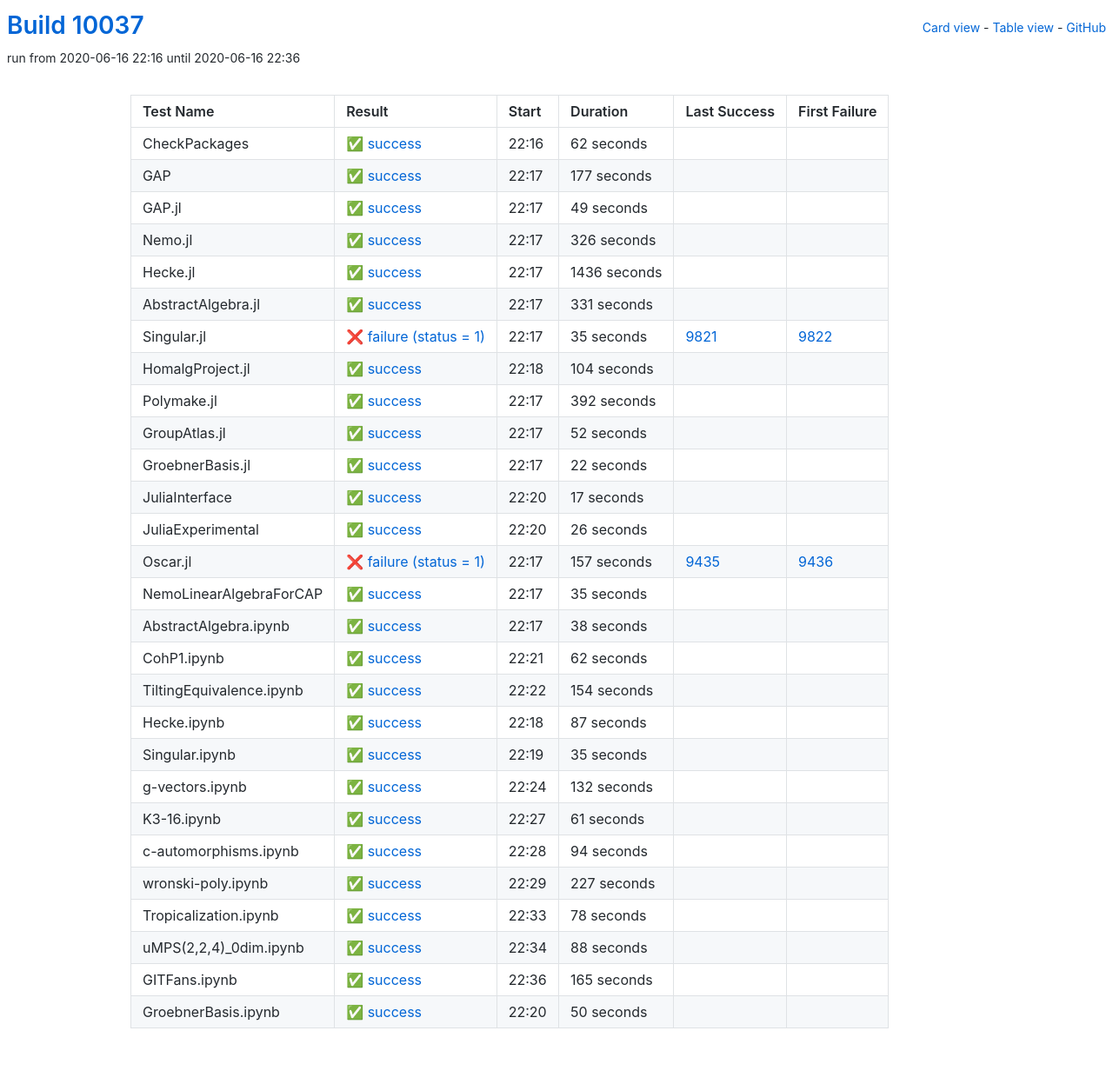
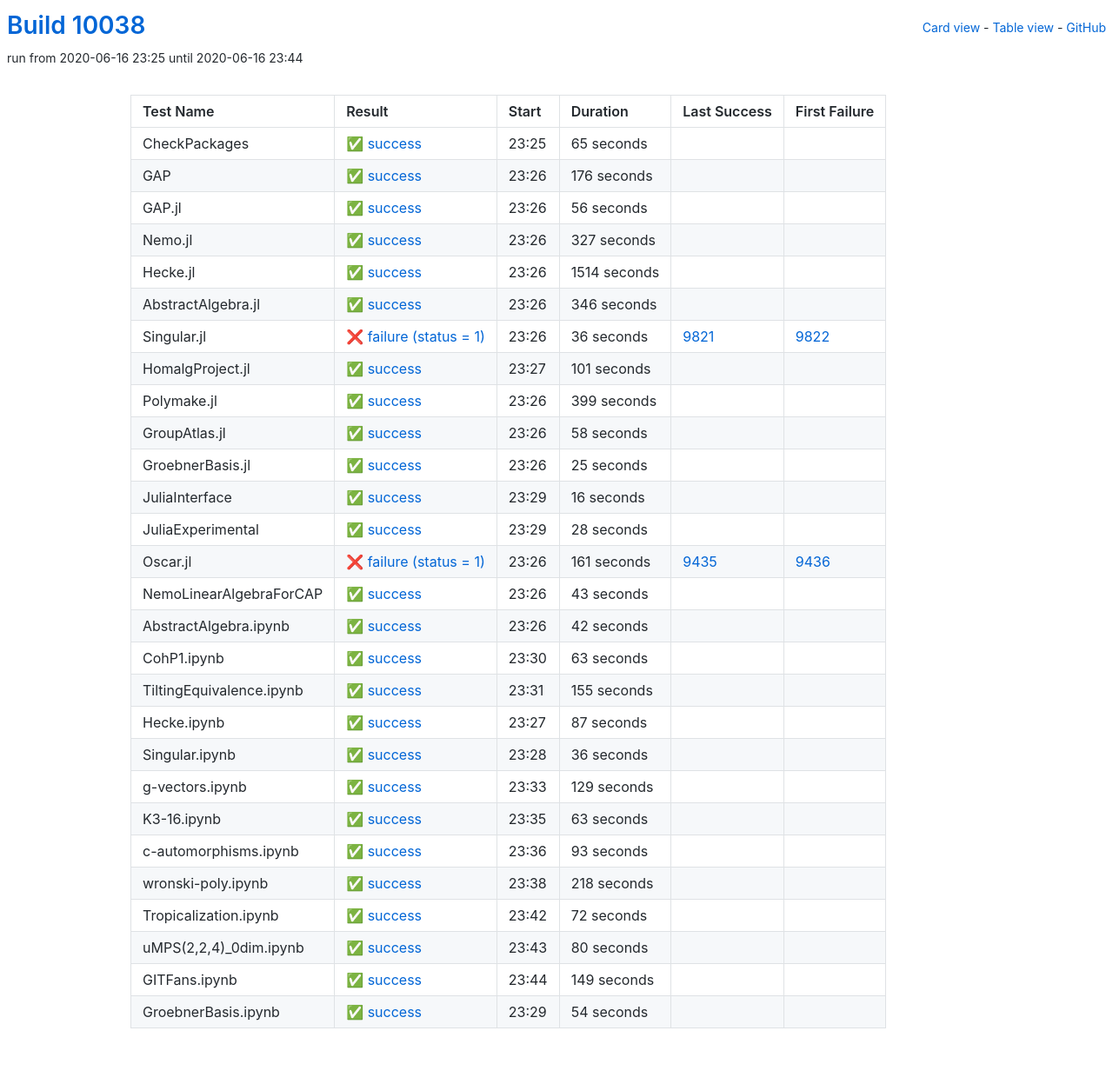
Before and after one commit to oscar-system/oscar-ci-status, a Jekyll site: the page built from table.html, in a window 1280 px wide. Shown: the whole page at 87% size. Built offline with Jekyll 4.4.1, drawn with Linux system fonts in a browser that asks for light colours.

Commit message:
Build #10038

```diff
--- a/_data/ci.yml
+++ b/_data/ci.yml
@@ -1,6 +1,6 @@
 ---
-build: 10037
-build_url: https://oscarci.mathematik.uni-kl.de/job/oscar/10037/
+build: 10038
+build_url: https://oscarci.mathematik.uni-kl.de/job/oscar/10038/
 job: oscar
 organization: oscar-system
 repo: oscar-ci-status
@@ -8,224 +8,224 @@
 tests:
 - name: CheckPackages
   id: checkpackages
-  log: https://oscarci.mathematik.uni-kl.de/job/oscar/10037/artifact/logs/build-10037/CheckPackages.log
-  start: 2020-06-16 22:16
+  log: https://oscarci.mathematik.uni-kl.de/job/oscar/10038/artifact/logs/build-10038/CheckPackages.log
+  start: 2020-06-16 23:25
   success: true
   exitcode: 0
   status: success
-  duration: 62
+  duration: 65
   last_success: false
   last_success_url:
   first_failure: false
   first_failure_url:
 - name: GAP
   id: gap
-  log: https://oscarci.mathematik.uni-kl.de/job/oscar/10037/artifact/logs/build-10037/GAP.log
-  start: 2020-06-16 22:17
+  log: https://oscarci.mathematik.uni-kl.de/job/oscar/10038/artifact/logs/build-10038/GAP.log
+  start: 2020-06-16 23:26
   success: true
   exitcode: 0
   status: success
-  duration: 177
+  duration: 176
   last_success: false
   last_success_url:
   first_failure: false
   first_failure_url:
 - name: GAP.jl
   id: gap-jl
-  log: https://oscarci.mathematik.uni-kl.de/job/oscar/10037/artifact/logs/build-10037/GAP.jl.log
-  start: 2020-06-16 22:17
+  log: https://oscarci.mathematik.uni-kl.de/job/oscar/10038/artifact/logs/build-10038/GAP.jl.log
+  start: 2020-06-16 23:26
   success: true
   exitcode: 0
   status: success
-  duration: 49
+  duration: 56
   last_success: false
   last_success_url:
   first_failure: false
   first_failure_url:
 - name: Nemo.jl
   id: nemo-jl
-  log: https://oscarci.mathematik.uni-kl.de/job/oscar/10037/artifact/logs/build-10037/Nemo.jl.log
-  start: 2020-06-16 22:17
+  log: https://oscarci.mathematik.uni-kl.de/job/oscar/10038/artifact/logs/build-10038/Nemo.jl.log
+  start: 2020-06-16 23:26
   success: true
   exitcode: 0
   status: success
-  duration: 326
+  duration: 327
   last_success: false
   last_success_url:
   first_failure: false
   first_failure_url:
 - name: Hecke.jl
   id: hecke-jl
-  log: https://oscarci.mathematik.uni-kl.de/job/oscar/10037/artifact/logs/build-10037/Hecke.jl.log
-  start: 2020-06-16 22:17
+  log: https://oscarci.mathematik.uni-kl.de/job/oscar/10038/artifact/logs/build-10038/Hecke.jl.log
+  start: 2020-06-16 23:26
   success: true
   exitcode: 0
   status: success
-  duration: 1436
+  duration: 1514
   last_success: false
   last_success_url:
   first_failure: false
   first_failure_url:
 - name: AbstractAlgebra.jl
   id: abstractalgebra-jl
-  log: https://oscarci.mathematik.uni-kl.de/job/oscar/10037/artifact/logs/build-10037/AbstractAlgebra.jl.log
-  start: 2020-06-16 22:17
+  log: https://oscarci.mathematik.uni-kl.de/job/oscar/10038/artifact/logs/build-10038/AbstractAlgebra.jl.log
+  start: 2020-06-16 23:26
   success: true
   exitcode: 0
   status: success
-  duration: 331
+  duration: 346
   last_success: false
   last_success_url:
   first_failure: false
   first_failure_url:
 - name: Singular.jl
   id: singular-jl
-  log: https://oscarci.mathematik.uni-kl.de/job/oscar/10037/artifact/logs/build-10037/Singular.jl.log
-  start: 2020-06-16 22:17
+  log: https://oscarci.mathematik.uni-kl.de/job/oscar/10038/artifact/logs/build-10038/Singular.jl.log
+  start: 2020-06-16 23:26
   success: false
   exitcode: 1
   status: failure
-  duration: 35
+  duration: 36
   last_success: 9821
   last_success_url: https://oscarci.mathematik.uni-kl.de/job/oscar/9821/
   first_failure: 9822
   first_failure_url: https://oscarci.mathematik.uni-kl.de/job/oscar/9822/
 - name: HomalgProject.jl
   id: homalgproject-jl
-  log: https://oscarci.mathematik.uni-kl.de/job/oscar/10037/artifact/logs/build-10037/HomalgProject.jl.log
-  start: 2020-06-16 22:18
+  log: https://oscarci.mathematik.uni-kl.de/job/oscar/10038/artifact/logs/build-10038/HomalgProject.jl.log
+  start: 2020-06-16 23:27
   success: true
   exitcode: 0
   status: success
-  duration: 104
+  duration: 101
   last_success: false
   last_success_url:
   first_failure: false
   first_failure_url:
 - name: Polymake.jl
   id: polymake-jl
-  log: https://oscarci.mathematik.uni-kl.de/job/oscar/10037/artifact/logs/build-10037/Polymake.jl.log
-  start: 2020-06-16 22:17
+  log: https://oscarci.mathematik.uni-kl.de/job/oscar/10038/artifact/logs/build-10038/Polymake.jl.log
+  start: 2020-06-16 23:26
   success: true
   exitcode: 0
   status: success
-  duration: 392
+  duration: 399
   last_success: false
   last_success_url:
   first_failure: false
   first_failure_url:
 - name: GroupAtlas.jl
   id: groupatlas-jl
-  log: https://oscarci.mathematik.uni-kl.de/job/oscar/10037/artifact/logs/build-10037/GroupAtlas.jl.log
-  start: 2020-06-16 22:17
+  log: https://oscarci.mathematik.uni-kl.de/job/oscar/10038/artifact/logs/build-10038/GroupAtlas.jl.log
+  start: 2020-06-16 23:26
   success: true
   exitcode: 0
   status: success
-  duration: 52
+  duration: 58
   last_success: false
   last_success_url:
   first_failure: false
   first_failure_url:
 - name: GroebnerBasis.jl
   id: groebnerbasis-jl
-  log: https://oscarci.mathematik.uni-kl.de/job/oscar/10037/artifact/logs/build-10037/GroebnerBasis.jl.log
-  start: 2020-06-16 22:17
+  log: https://oscarci.mathematik.uni-kl.de/job/oscar/10038/artifact/logs/build-10038/GroebnerBasis.jl.log
+  start: 2020-06-16 23:26
   success: true
   exitcode: 0
   status: success
-  duration: 22
+  duration: 25
   last_success: false
   last_success_url:
   first_failure: false
   first_failure_url:
 - name: JuliaInterface
   id: juliainterface
-  log: https://oscarci.mathematik.uni-kl.de/job/oscar/10037/artifact/logs/build-10037/JuliaInterface.log
-  start: 2020-06-16 22:20
+  log: https://oscarci.mathematik.uni-kl.de/job/oscar/10038/artifact/logs/build-10038/JuliaInterface.log
+  start: 2020-06-16 23:29
   success: true
   exitcode: 0
   status: success
-  duration: 17
+  duration: 16
   last_success: false
   last_success_url:
   first_failure: false
   first_failure_url:
 - name: JuliaExperimental
   id: juliaexperimental
-  log: https://oscarci.mathematik.uni-kl.de/job/oscar/10037/artifact/logs/build-10037/JuliaExperimental.log
-  start: 2020-06-16 22:20
+  log: https://oscarci.mathematik.uni-kl.de/job/oscar/10038/artifact/logs/build-10038/JuliaExperimental.log
+  start: 2020-06-16 23:29
   success: true
   exitcode: 0
   status: success
-  duration: 26
+  duration: 28
   last_success: false
   last_success_url:
   first_failure: false
   first_failure_url:
 - name: Oscar.jl
   id: oscar-jl
-  log: https://oscarci.mathematik.uni-kl.de/job/oscar/10037/artifact/logs/build-10037/Oscar.jl.log
-  start: 2020-06-16 22:17
+  log: https://oscarci.mathematik.uni-kl.de/job/oscar/10038/artifact/logs/build-10038/Oscar.jl.log
+  start: 2020-06-16 23:26
   success: false
   exitcode: 1
   status: failure
-  duration: 157
+  duration: 161
   last_success: 9435
   last_success_url: https://oscarci.mathematik.uni-kl.de/job/oscar/9435/
   first_failure: 9436
   first_failure_url: https://oscarci.mathematik.uni-kl.de/job/oscar/9436/
 - name: NemoLinearAlgebraForCAP
   id: nemolinearalgebraforcap
-  log: https://oscarci.mathematik.uni-kl.de/job/oscar/10037/artifact/logs/build-10037/NemoLinearAlgebraForCAP.log
-  start: 2020-06-16 22:17
+  log: https://oscarci.mathematik.uni-kl.de/job/oscar/10038/artifact/logs/build-10038/NemoLinearAlgebraForCAP.log
+  start: 2020-06-16 23:26
   success: true
   exitcode: 0
   status: success
-  duration: 35
+  duration: 43
   last_success: false
   last_success_url:
   first_failure: false
   first_failure_url:
 - name: AbstractAlgebra.ipynb
   id: abstractalgebra-ipynb
-  log: https://oscarci.mathematik.uni-kl.de/job/oscar/10037/artifact/logs/build-10037/AbstractAlgebra.ipynb.log
-  start: 2020-06-16 22:17
+  log: https://oscarci.mathematik.uni-kl.de/job/oscar/10038/artifact/logs/build-10038/AbstractAlgebra.ipynb.log
+  start: 2020-06-16 23:26
   success: true
   exitcode: 0
   status: success
-  duration: 38
+  duration: 42
   last_success: false
   last_success_url:
   first_failure: false
   first_failure_url:
 - name: CohP1.ipynb
   id: cohp1-ipynb
-  log: https://oscarci.mathematik.uni-kl.de/job/oscar/10037/artifact/logs/build-10037/CohP1.ipynb.log
-  start: 2020-06-16 22:21
+  log: https://oscarci.mathematik.uni-kl.de/job/oscar/10038/artifact/logs/build-10038/CohP1.ipynb.log
+  start: 2020-06-16 23:30
   success: true
   exitcode: 0
   status: success
-  duration: 62
+  duration: 63
   last_success: false
   last_success_url:
   first_failure: false
   first_failure_url:
 - name: TiltingEquivalence.ipynb
   id: tiltingequivalence-ipynb
-  log: https://oscarci.mathematik.uni-kl.de/job/oscar/10037/artifact/logs/build-10037/TiltingEquivalence.ipynb.log
-  start: 2020-06-16 22:22
+  log: https://oscarci.mathematik.uni-kl.de/job/oscar/10038/artifact/logs/build-10038/TiltingEquivalence.ipynb.log
+  start: 2020-06-16 23:31
   success: true
   exitcode: 0
   status: success
-  duration: 154
+  duration: 155
   last_success: false
   last_success_url:
   first_failure: false
   first_failure_url:
 - name: Hecke.ipynb
   id: hecke-ipynb
-  log: https://oscarci.mathematik.uni-kl.de/job/oscar/10037/artifact/logs/build-10037/Hecke.ipynb.log
-  start: 2020-06-16 22:18
+  log: https://oscarci.mathematik.uni-kl.de/job/oscar/10038/artifact/logs/build-10038/Hecke.ipynb.log
+  start: 2020-06-16 23:27
   success: true
   exitcode: 0
   status: success
@@ -236,108 +236,108 @@
   first_failure_url:
 - name: Singular.ipynb
   id: singular-ipynb
-  log: https://oscarci.mathematik.uni-kl.de/job/oscar/10037/artifact/logs/build-10037/Singular.ipynb.log
-  start: 2020-06-16 22:19
+  log: https://oscarci.mathematik.uni-kl.de/job/oscar/10038/artifact/logs/build-10038/Singular.ipynb.log
+  start: 2020-06-16 23:28
   success: true
   exitcode: 0
   status: success
-  duration: 35
+  duration: 36
   last_success: false
   last_success_url:
   first_failure: false
   first_failure_url:
 - name: g-vectors.ipynb
   id: g-vectors-ipynb
-  log: https://oscarci.mathematik.uni-kl.de/job/oscar/10037/artifact/logs/build-10037/g-vectors.ipynb.log
-  start: 2020-06-16 22:24
+  log: https://oscarci.mathematik.uni-kl.de/job/oscar/10038/artifact/logs/build-10038/g-vectors.ipynb.log
+  start: 2020-06-16 23:33
   success: true
   exitcode: 0
   status: success
-  duration: 132
+  duration: 129
   last_success: false
   last_success_url:
   first_failure: false
   first_failure_url:
 - name: K3-16.ipynb
   id: k3-16-ipynb
-  log: https://oscarci.mathematik.uni-kl.de/job/oscar/10037/artifact/logs/build-10037/K3-16.ipynb.log
-  start: 2020-06-16 22:27
+  log: https://oscarci.mathematik.uni-kl.de/job/oscar/10038/artifact/logs/build-10038/K3-16.ipynb.log
+  start: 2020-06-16 23:35
   success: true
   exitcode: 0
   status: success
-  duration: 61
+  duration: 63
   last_success: false
   last_success_url:
   first_failure: false
   first_failure_url:
 - name: c-automorphisms.ipynb
   id: c-automorphisms-ipynb
-  log: https://oscarci.mathematik.uni-kl.de/job/oscar/10037/artifact/logs/build-10037/c-automorphisms.ipynb.log
-  start: 2020-06-16 22:28
+  log: https://oscarci.mathematik.uni-kl.de/job/oscar/10038/artifact/logs/build-10038/c-automorphisms.ipynb.log
+  start: 2020-06-16 23:36
   success: true
   exitcode: 0
   status: success
-  duration: 94
+  duration: 93
   last_success: false
   last_success_url:
   first_failure: false
   first_failure_url:
 - name: wronski-poly.ipynb
   id: wronski-poly-ipynb
-  log: https://oscarci.mathematik.uni-kl.de/job/oscar/10037/artifact/logs/build-10037/wronski-poly.ipynb.log
-  start: 2020-06-16 22:29
+  log: https://oscarci.mathematik.uni-kl.de/job/oscar/10038/artifact/logs/build-10038/wronski-poly.ipynb.log
+  start: 2020-06-16 23:38
   success: true
   exitcode: 0
   status: success
-  duration: 227
+  duration: 218
   last_success: false
   last_success_url:
   first_failure: false
   first_failure_url:
 - name: Tropicalization.ipynb
   id: tropicalization-ipynb
-  log: https://oscarci.mathematik.uni-kl.de/job/oscar/10037/artifact/logs/build-10037/Tropicalization.ipynb.log
-  start: 2020-06-16 22:33
+  log: https://oscarci.mathematik.uni-kl.de/job/oscar/10038/artifact/logs/build-10038/Tropicalization.ipynb.log
+  start: 2020-06-16 23:42
   success: true
   exitcode: 0
   status: success
-  duration: 78
+  duration: 72
   last_success: false
   last_success_url:
   first_failure: false
   first_failure_url:
 - name: uMPS(2,2,4)_0dim.ipynb
   id: umps-2-2-4-0dim-ipynb
-  log: https://oscarci.mathematik.uni-kl.de/job/oscar/10037/artifact/logs/build-10037/uMPS-2-2-4-_0dim.ipynb.log
-  start: 2020-06-16 22:34
+  log: https://oscarci.mathematik.uni-kl.de/job/oscar/10038/artifact/logs/build-10038/uMPS-2-2-4-_0dim.ipynb.log
+  start: 2020-06-16 23:43
   success: true
   exitcode: 0
   status: success
-  duration: 88
+  duration: 80
   last_success: false
   last_success_url:
   first_failure: false
   first_failure_url:
 - name: GITFans.ipynb
   id: gitfans-ipynb
-  log: https://oscarci.mathematik.uni-kl.de/job/oscar/10037/artifact/logs/build-10037/GITFans.ipynb.log
-  start: 2020-06-16 22:36
+  log: https://oscarci.mathematik.uni-kl.de/job/oscar/10038/artifact/logs/build-10038/GITFans.ipynb.log
+  start: 2020-06-16 23:44
   success: true
   exitcode: 0
   status: success
-  duration: 165
+  duration: 149
   last_success: false
   last_success_url:
   first_failure: false
   first_failure_url:
 - name: GroebnerBasis.ipynb
   id: groebnerbasis-ipynb
-  log: https://oscarci.mathematik.uni-kl.de/job/oscar/10037/artifact/logs/build-10037/GroebnerBasis.ipynb.log
-  start: 2020-06-16 22:20
+  log: https://oscarci.mathematik.uni-kl.de/job/oscar/10038/artifact/logs/build-10038/GroebnerBasis.ipynb.log
+  start: 2020-06-16 23:29
   success: true
   exitcode: 0
   status: success
-  duration: 50
+  duration: 54
   last_success: false
   last_success_url:
   first_failure: false
```
Also changed, not shown: README.md.
